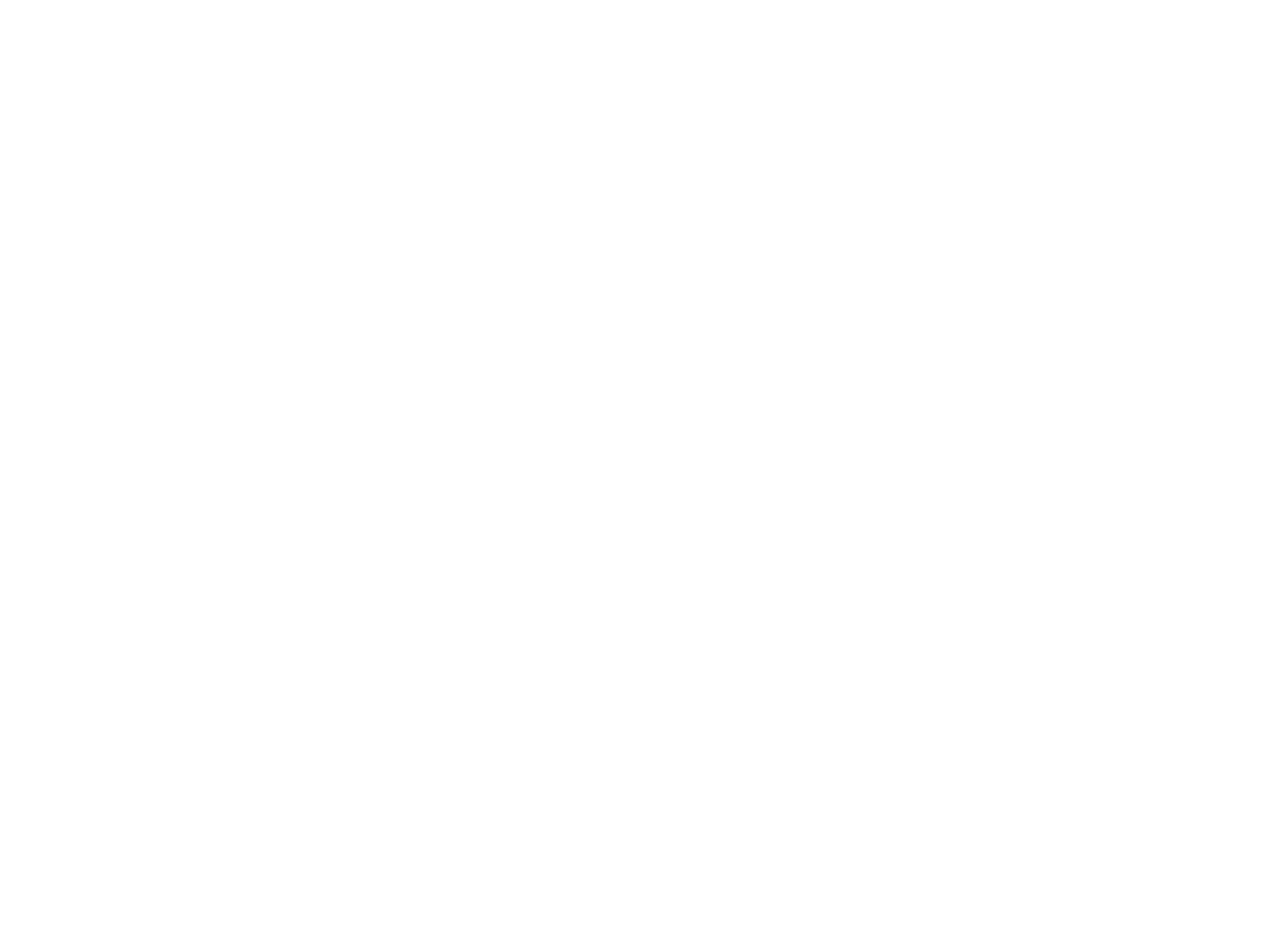
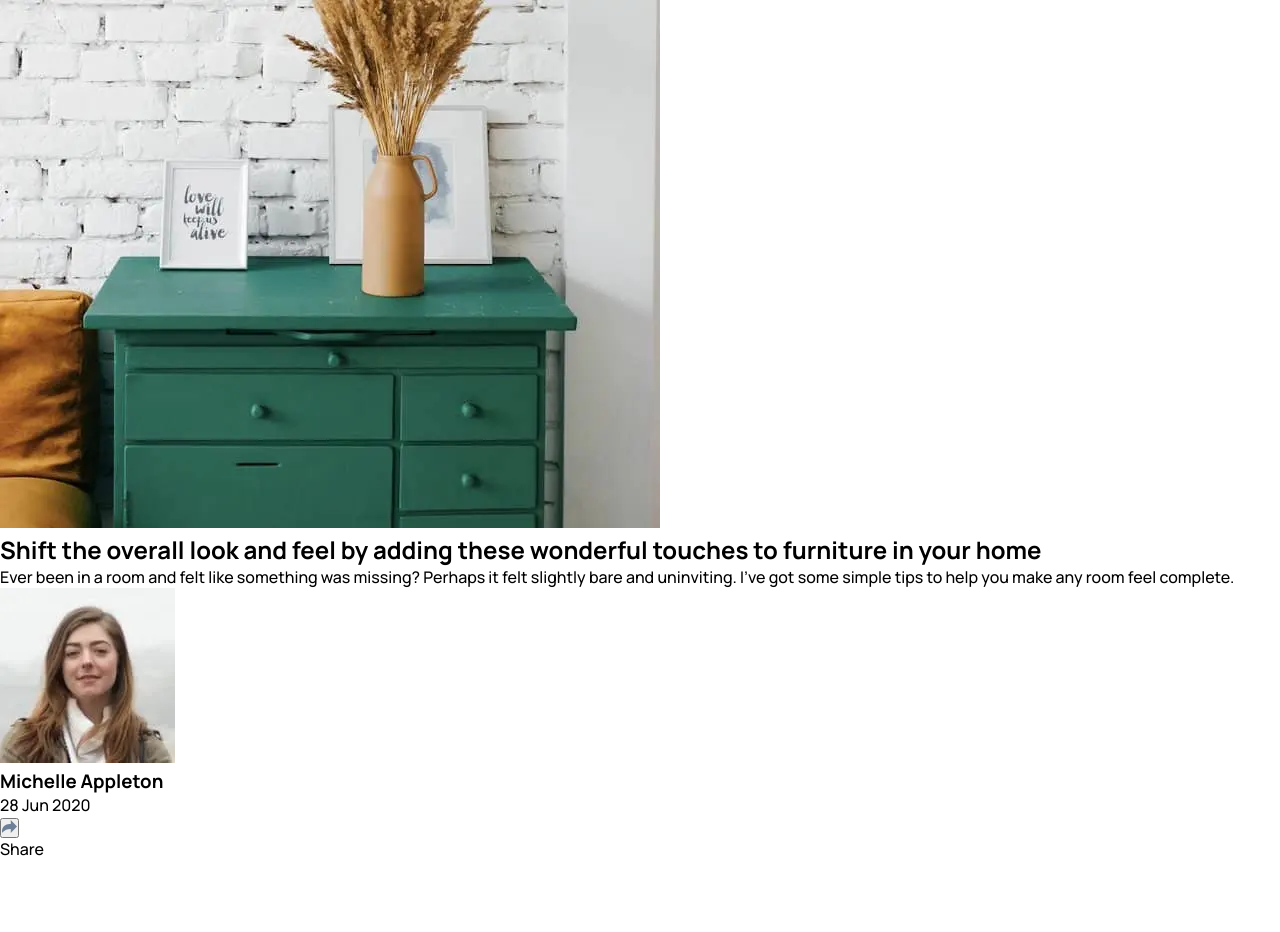
Before and after one commit to shantoopaul/article-preview-component, a plain HTML site: page index.html in a window 1280 px wide. Before the commit the page ends 800 px from the top, so only its background shows below. Drawn offline with Linux system fonts and the light colour scheme.

Commit message:
add: html tags

```diff
--- a/index.html
+++ b/index.html
@@ -1,10 +1,116 @@
 <!DOCTYPE html>
 <html lang="en">
 	<head>
+		<!-- Metatags -->
 		<meta charset="UTF-8" />
 		<meta name="viewport" content="width=device-width, initial-scale=1.0" />
+		<!-- Favicon -->
+		<link rel="icon" type="image/png" sizes="32x32" href="/assets/favicons/favicon-32x32.png" />
+		<!-- Preload -->
+		<link
+			rel="preload"
+			href="/assets/fonts/manrope-v19-latin-500.woff2"
+			as="font"
+			type="font/woff2"
+			crossorigin />
+		<link
+			rel="preload"
+			href="/assets/fonts/manrope-v19-latin-700.woff2"
+			as="font"
+			type="font/woff2"
+			crossorigin />
+		<link rel="preload" as="image" href="/assets/images/drawers.webp" />
+		<link rel="preload" as="image" href="/assets/images/avatar-michelle.webp" />
+		<!-- Stylesheet -->
+		<link rel="stylesheet" href="styles.css" />
+		<!-- Page title -->
 		<title>Article preview component</title>
-		<link rel="stylesheet" href="styles.css" />
 	</head>
-	<body></body>
+	<body>
+		<main>
+			<!-- Visually hidden heading for screen readers -->
+			<h1 class="visually-hidden">Article preview component</h1>
+
+			<!-- Card -->
+			<article class="card">
+				<!-- Card image -->
+				<div class="card-image">
+					<img src="/assets/images/drawers.webp" alt="drawers" />
+				</div>
+				<!-- Card contents -->
+				<div class="card-contents">
+					<h2>
+						Shift the overall look and feel by adding these wonderful touches to
+						furniture in your home
+					</h2>
+					<p>
+						Ever been in a room and felt like something was missing? Perhaps it felt
+						slightly bare and uninviting. I've got some simple tips to help you make any
+						room feel complete.
+					</p>
+					<!-- Author info & Share button -->
+					<div class="author-n-share">
+						<!-- Author info -->
+						<div class="author-section">
+							<img
+								src="/assets/images/avatar-michelle.webp"
+								alt="Michelle Appleton" />
+							<div class="author-info">
+								<h3>Michelle Appleton</h3>
+								<p>28 Jun 2020</p>
+							</div>
+						</div>
+						<!-- Share button -->
+						<button
+							class="share-btn"
+							title="Share on socials"
+							type="button"
+							aria-expanded="false">
+							<img
+								src="/assets/svgs/share.svg"
+								alt=""
+								aria-hidden="true"
+								class="share-icon" />
+						</button>
+					</div>
+					<!-- modal -->
+					<div class="modal hidden" aria-hidden="true">
+						<p>Share</p>
+						<ul>
+							<li>
+								<a
+									href="https://www.frontendmentor.io/profile/shantoopaul"
+									target="_blank"
+									rel="noopener noreferrer">
+									<img src="/assets/svgs/facebook.svg" alt="facebook" />
+									<span class="visually-hidden"> (opens in a new tab) </span>
+								</a>
+							</li>
+							<li>
+								<a
+									href="https://www.frontendmentor.io/profile/shantoopaul"
+									target="_blank"
+									rel="noopener noreferrer">
+									<img src="/assets/svgs/twitter.svg" alt="twitter" />
+									<span class="visually-hidden"> (opens in a new tab) </span>
+								</a>
+							</li>
+							<li>
+								<a
+									href="https://www.frontendmentor.io/profile/shantoopaul"
+									target="_blank"
+									rel="noopener noreferrer">
+									<img src="/assets/svgs/pinterest.svg" alt="pinterest" />
+									<span class="visually-hidden"> (opens in a new tab) </span>
+								</a>
+							</li>
+						</ul>
+					</div>
+				</div>
+			</article>
+		</main>
+
+		<!-- Script -->
+		<script defer src="scripts.js"></script>
+	</body>
 </html>
--- a/styles.css
+++ b/styles.css
@@ -0,0 +1,39 @@
+/* manrope-500 - latin */
+@font-face {
+	font-display: swap; /* Check https://developer.mozilla.org/en-US/docs/Web/CSS/@font-face/font-display for other options. */
+	font-family: 'Manrope';
+	font-style: normal;
+	font-weight: 500;
+	src: url('./assets/fonts/manrope-v19-latin-500.woff2') format('woff2'); /* Chrome 36+, Opera 23+, Firefox 39+, Safari 12+, iOS 10+ */
+}
+/* manrope-700 - latin */
+@font-face {
+	font-display: swap; /* Check https://developer.mozilla.org/en-US/docs/Web/CSS/@font-face/font-display for other options. */
+	font-family: 'Manrope';
+	font-style: normal;
+	font-weight: 700;
+	src: url('./assets/fonts/manrope-v19-latin-700.woff2') format('woff2'); /* Chrome 36+, Opera 23+, Firefox 39+, Safari 12+, iOS 10+ */
+}
+
+/* Global styles */
+* {
+	margin: 0;
+	padding: 0;
+	box-sizing: border-box;
+}
+
+body {
+	font-family: 'Manrope', sans-serif;
+	font-weight: 500;
+}
+
+/* utilities */
+.visually-hidden:not(:focus):not(:active) {
+	position: absolute;
+	width: 1px;
+	height: 1px;
+	overflow: hidden;
+	clip: rect(0 0 0 0); /* Legacy property for Internet Explorer */
+	clip-path: inset(50%);
+	white-space: nowrap;
+}
```
Also changed, not shown: assets/fonts/manrope-v19-latin-500.woff2 (added), assets/fonts/manrope-v19-latin-700.woff2 (added), assets/images/avatar-michelle.jpg (deleted), assets/images/avatar-michelle.webp (added), assets/images/drawers.jpg (deleted), assets/images/drawers.webp (added), scripts.js (added).
